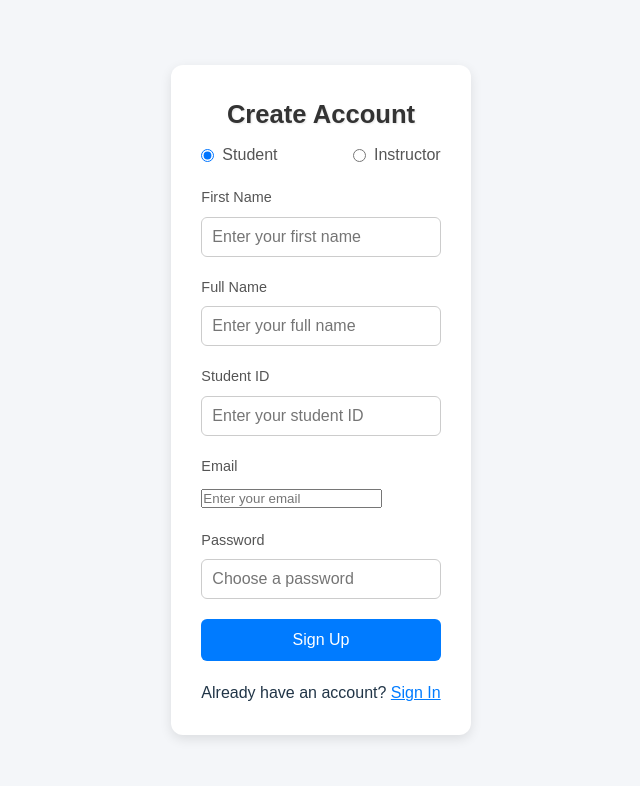
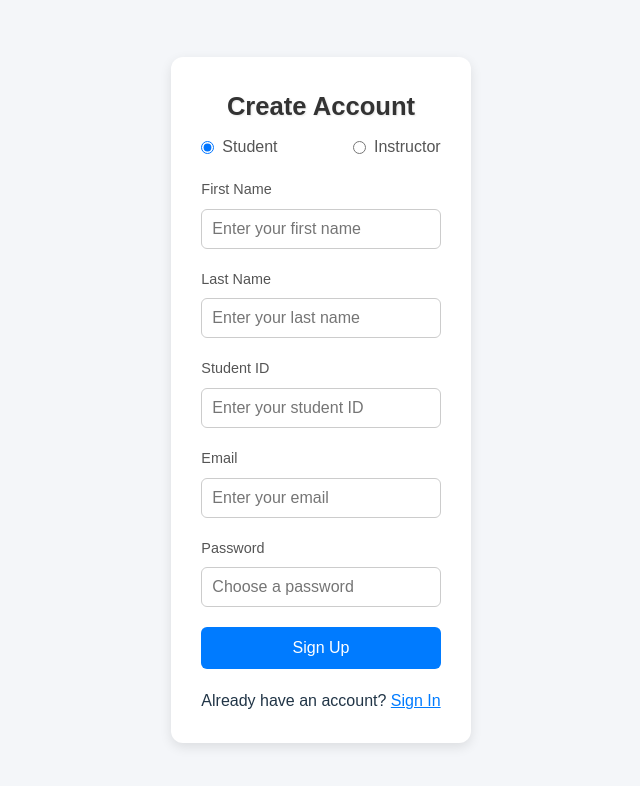
Before and after one commit to SOEN341-F24-CodeBusters/PeerAssessmentSystem, a React (Vite) app in the folder CodebustersPAS-ClientApp/: page /signup in a window 1280 px wide. Shown: the top 786 px of the page, without its empty margins (319-959 px from the left). Built offline with nearby package versions, Linux system fonts and the light colour scheme.

Commit message:
change missed fullname to lastname

```diff
--- a/CodebustersPAS-ClientApp/src/pages/CreateAccountPage.tsx
+++ b/CodebustersPAS-ClientApp/src/pages/CreateAccountPage.tsx
@@ -65,14 +65,14 @@ const CreateAccount: React.FC = () => {
           </div>
 
           <div className="form-group">
-            <label htmlFor="lastName">Full Name</label>
+            <label htmlFor="lastName">Last Name</label>
             <input
               id="lastName"
               type="text"
               value={lastName}
               onChange={(e: ChangeEvent<HTMLInputElement>) => setLastName(e.target.value)}
               required
-              placeholder="Enter your full name"
+              placeholder="Enter your last name"
             />
           </div>
 
--- a/CodebustersPAS-ClientApp/src/pages/LoginPage.css
+++ b/CodebustersPAS-ClientApp/src/pages/LoginPage.css
@@ -49,7 +49,7 @@
     margin-bottom: 8px;
   }
 
-  input[type="text"],
+  input[type="email"],
   input[type="password"] {
     width: 100%;
     padding: 10px;
@@ -60,7 +60,7 @@
     transition: border-color 0.3s ease;
   }
 
-  input[type="text"]:focus,
+  input[type="email"]:focus,
   input[type="password"]:focus {
     border-color: #007bff;
   }
```
